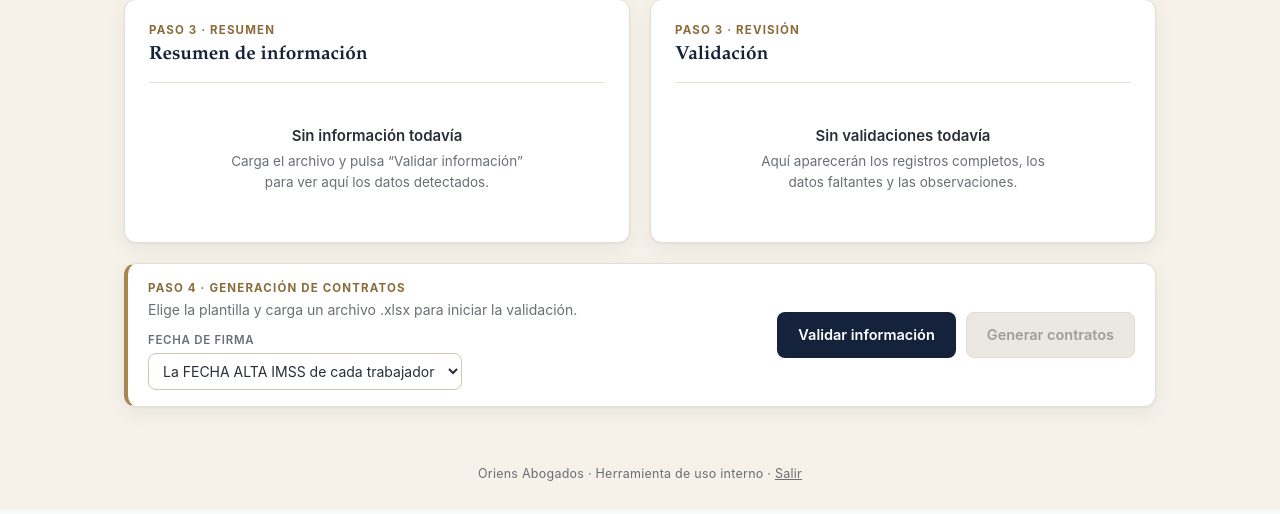
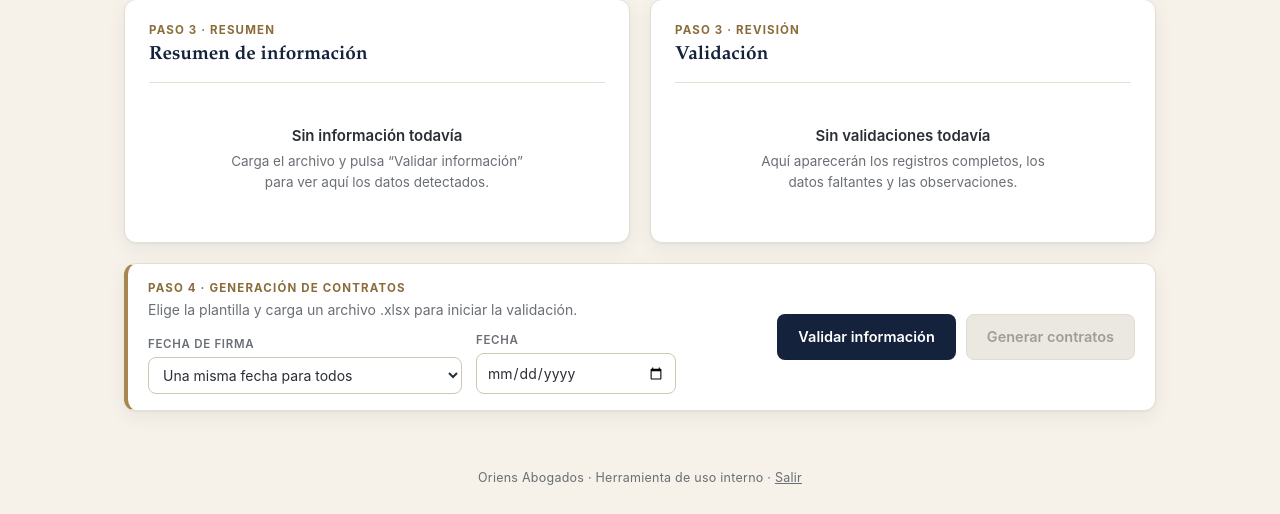
Before and after one commit to oriens-lang/Contratos-laborales-automatizados, a Flask app: page / in a window 1280 px wide. Shown: the part 997-1511 px from the top of the page. Run offline with Flask 3, Linux system fonts and the light colour scheme; the visitor is signed in with stand-in values (Sample User, id 1); data that the repository does not hold is empty.

Commit message:
Pantalla: fecha de firma única como opción predeterminada

```diff
--- a/templates/index.html
+++ b/templates/index.html
@@ -4,7 +4,7 @@
   <meta charset="utf-8">
   <meta name="viewport" content="width=device-width, initial-scale=1">
   <title>ORIENS | Generador Inteligente de Contratos</title>
-  <link rel="stylesheet" href="{{ url_for('static', filename='css/estilos.css', v='9') }}">
+  <link rel="stylesheet" href="{{ url_for('static', filename='css/estilos.css', v='10') }}">
 </head>
 <body data-limite-mb="{{ limite_mb }}" data-es-local="{{ '1' if es_local else '0' }}">
 
@@ -207,11 +207,11 @@
           <label class="campo">
             <span class="campo__etiqueta">Fecha de firma</span>
             <select id="modo-firma">
-              <option value="imss" selected>La FECHA ALTA IMSS de cada trabajador</option>
-              <option value="fecha">Una misma fecha para todos</option>
+              <option value="fecha" selected>Una misma fecha para todos</option>
+              <option value="imss">La FECHA ALTA IMSS de cada trabajador</option>
             </select>
           </label>
-          <label class="campo" id="campo-fecha-firma" hidden>
+          <label class="campo" id="campo-fecha-firma">
             <span class="campo__etiqueta">Fecha</span>
             <input type="date" id="fecha-firma">
           </label>
@@ -245,6 +245,6 @@
     · <a href="{{ url_for('salir') }}">Salir</a>
   </footer>
 
-  <script src="{{ url_for('static', filename='js/app.js', v='9') }}"></script>
+  <script src="{{ url_for('static', filename='js/app.js', v='10') }}"></script>
 </body>
 </html>
```
